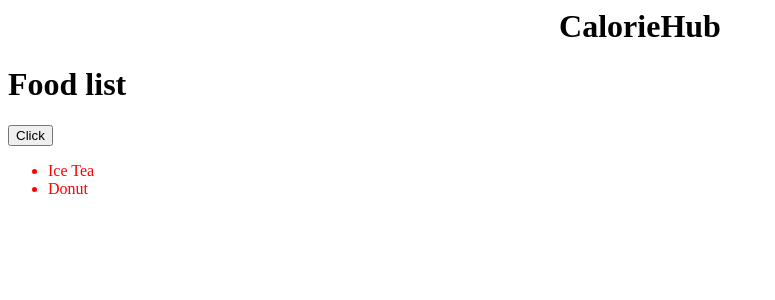
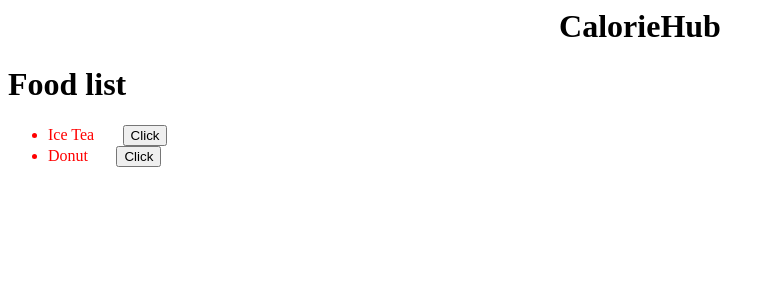
Before and after one commit to harriskwong1208/CalorieHub, a Django app: page /food/ in a window 1280 px wide. Shown: the top 300 px of the page, without its empty margins (0-775 px from the left). Run offline with Django 4.2, Linux system fonts and the light colour scheme; data comes from the database, SQL or seed files in the repository; both versions use the stored data as it was before the commit.

Commit message:
Made changes to food model data, added csrf token to food form.html

```diff
--- a/food/models.py
+++ b/food/models.py
@@ -5,4 +5,3 @@ class Food(models.Model):
     title = models.CharField(max_length=200)
     text = models.TextField(blank=True)
     calories = models.IntegerField()
-    created = models.DateTimeField(auto_created=True)
--- a/food/templates/food/food_form.html
+++ b/food/templates/food/food_form.html
@@ -2,7 +2,7 @@
 
 {%block content %}
 
-<form action="{% url 'food.new'%}" method="POST">
+<form action="{% url 'food.new'%}" method="POST">{% csrf_token %}
     {{form}}
     <button type="submit">Submit</button>
 </form>
--- a/food/templates/food/food_list.html
+++ b/food/templates/food/food_list.html
@@ -2,10 +2,11 @@
 
 {% block content %}
     <h1>Food list</h1>
-    <a href="{% url 'food.detail' pk=1 %}"><button>Click </button></a>
     <ul>
         {% for item in food%}
-        <li class="food-li">{{item.title}}</li>
+        <li class="food-li">{{item.title}}
+            <a style="margin-left: 2%;" href="{% url 'food.detail' item.id %}"><button>Click </button></a>
+        </li>
         {% endfor %}
     </ul>
 {% endblock %}
```
Also changed, not shown: db.sqlite3, food/migrations/0003_alter_food_created.py (added), food/migrations/0004_remove_food_created.py (added).
